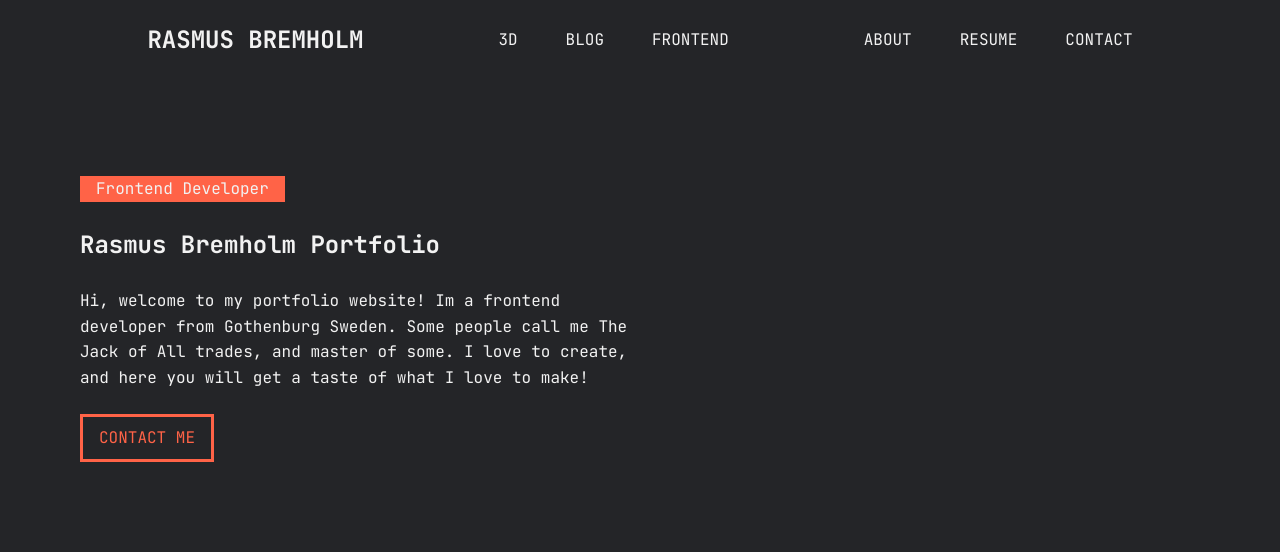
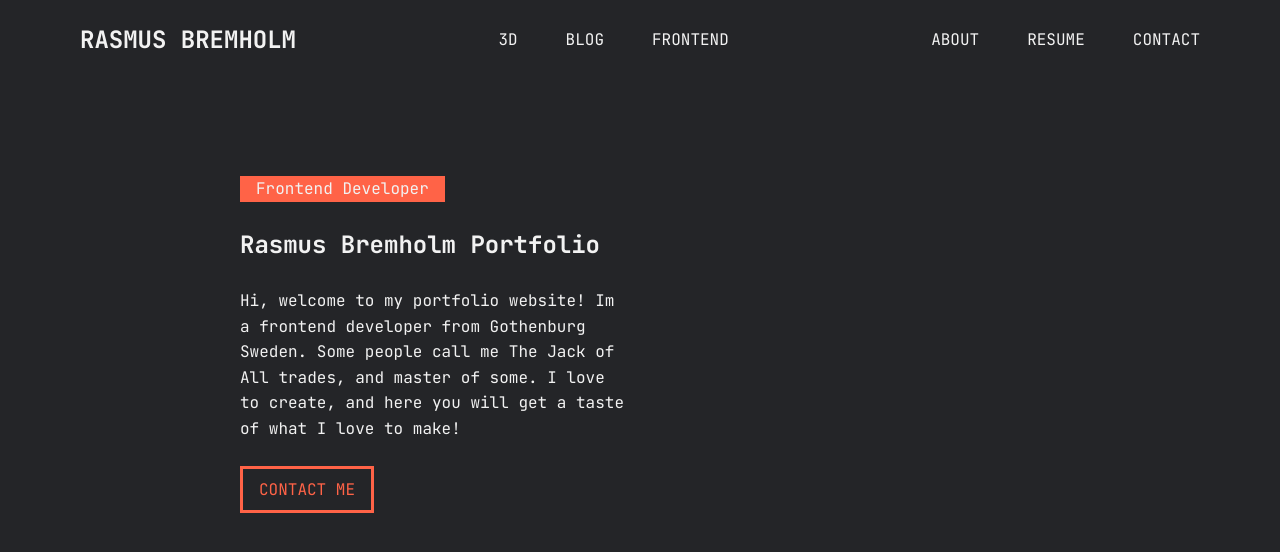
Before and after one commit to visceral89/portfolio2023, a Next.js app: page / in a window 1280 px wide. Shown: the top 552 px of the page. Built offline with nearby package versions, Linux system fonts and the light colour scheme.

Commit message:
transition & sizing

```diff
--- a/src/app/styles/Hero.module.scss
+++ b/src/app/styles/Hero.module.scss
@@ -37,6 +37,8 @@
 	flex-direction: column;
 	justify-content: flex-start;
 	align-items: flex-start;
+	margin-right: $spacing-lg;
+	padding-left: $spacing-elite;
 }
 
 .titleImage {
@@ -55,4 +57,13 @@
 	color: $color-accent;
 	border: 3px solid $color-accent;
 	text-transform: uppercase;
+	box-shadow: none;
+	transition-property: box-shadow;
+	transition-duration: 2;
+
+	&:hover {
+		background: $color-accent;
+		color: $color-text;
+		box-shadow: 0px 0px 100px 30px rgba(255, 99, 71, 0.1);
+	}
 }
--- a/src/app/styles/Navbar.module.scss
+++ b/src/app/styles/Navbar.module.scss
@@ -3,10 +3,10 @@
 
 .navBar {
 	display: flex;
-	justify-content: space-around;
+	justify-content: space-between;
 	align-items: center;
-	padding-left: spacing(20);
-	padding-right: spacing(20);
+	padding-left: $spacing-grande;
+	padding-right: $spacing-grande;
 	text-transform: uppercase;
 	height: spacing(20);
 	background-color: transparent;
--- a/src/app/utils/_variables.scss
+++ b/src/app/utils/_variables.scss
@@ -4,7 +4,7 @@
 $color-text: #f2f2f2;
 $color-bg: #242528;
 $color-highlight: #2b2c2f;
-$color-accent: #ff6347;
+$color-accent: rgb(255, 99, 71);
 
 // Noise
 $noise-opacity: 0.02;
@@ -55,3 +55,4 @@ $spacing-lg: spacing(6); // 24px
 $spacing-xl: spacing(8); // 32px
 $spacing-xxl: spacing(12); // 48px
 $spacing-grande: spacing(20); // 80px
+$spacing-elite: spacing(40); // 80px
```
